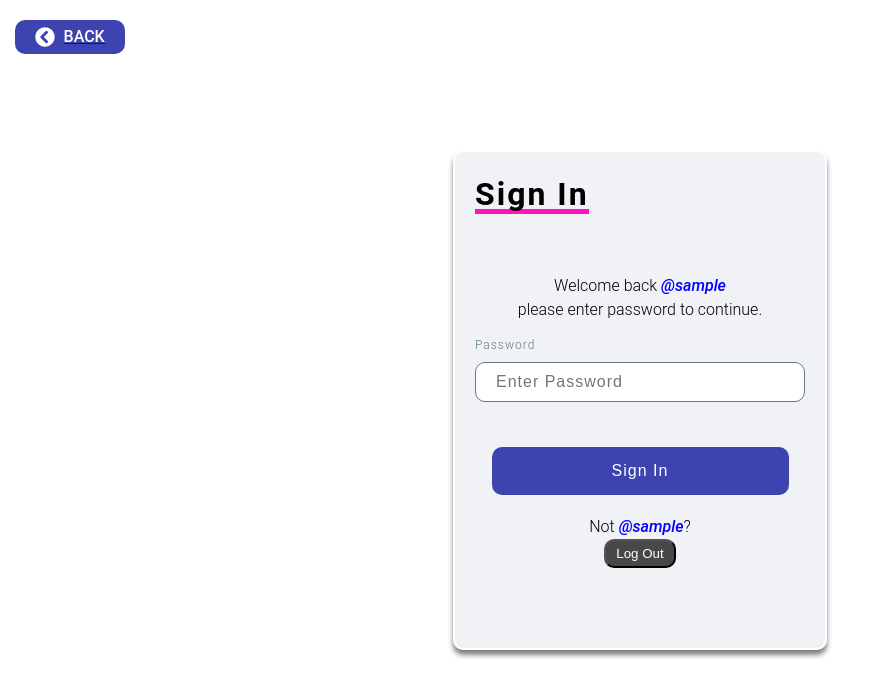
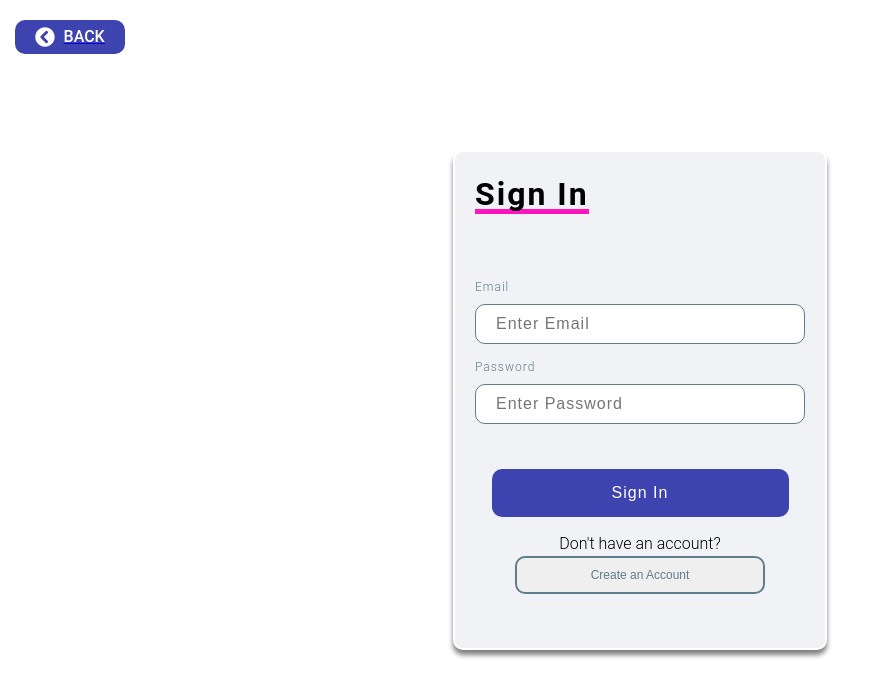
Before and after one commit to keithmacdonalddev/react-tracker-client, a React (Create React App) app: page /login in a window 1280 px wide. Shown: the top 696 px of the page, without its empty margins (0-878 px from the left). Built offline with nearby package versions, Linux system fonts and the light colour scheme; sample sign-in values are in the browser's storage.

Commit message:
fixed users/friends logic

```diff
--- a/src/components/LoginForm/LoginForm.js
+++ b/src/components/LoginForm/LoginForm.js
@@ -2,7 +2,7 @@
 import React, { useState, useEffect } from 'react';
 import { useSelector, useDispatch } from 'react-redux';
 import { Link, useHistory } from 'react-router-dom';
-import { getUserDetails, login, logout } from '../../store/actions/userActions';
+import { getUserDetails, login } from '../../store/actions/userActions';
 
 // Actions
 import { showComponent } from 'store/actions/navigationActions';
@@ -24,14 +24,14 @@ const LoginForm = () => {
 		dispatch(login(email, password));
 	};
 
-	const handleReLogin = (event) => {
-		event.preventDefault();
-		dispatch(login(userInfo.email, password));
-	};
+	// const handleReLogin = (event) => {
+	// 	event.preventDefault();
+	// 	dispatch(login(userInfo.email, password));
+	// };
 
-	const handleLogout = () => {
-		dispatch(logout());
-	};
+	// const handleLogout = () => {
+	// 	dispatch(logout());
+	// };
 
 	const { userInfo, loading, error } = useSelector((state) => state.userLogin);
 	const loggedIn = useSelector((state) => state.loggedIn);
@@ -69,39 +69,6 @@ const LoginForm = () => {
 			{loading && <h6>loading...</h6>}
 
 			{userInfo ? (
-				<form className={classname.formContainer} onSubmit={handleReLogin}>
-					<div className={classname.inputBox}>
-						<div className={classname.welcome_back_container}>
-							<div className={classname.welcome_back_line_one}>
-								Welcome back <span className={classname.welcome_back_username_span}>@{userInfo.username}</span>
-							</div>
-							<div className={classname.welcome_back_line_two}>please enter password to continue.</div>
-						</div>
-					</div>
-					<div className={classname.inputBox}>
-						<span className={classname.inputSpan}>
-							<label>Password</label>
-						</span>
-						<input
-							type='password'
-							value={password}
-							className={classname.input}
-							placeholder='Enter Password'
-							onChange={(e) => setPassword(e.target.value)}
-						/>
-					</div>
-
-					<button className={classname.inputSubmit} type='submit'>
-						Sign In
-					</button>
-					<div className={classname.not_correct_user_question}>
-						Not <span className={classname.welcome_back_username_span}>@{userInfo.username}</span>?
-					</div>
-					<button onClick={() => handleLogout()} className={classname.logout_button}>
-						Log Out
-					</button>
-				</form>
-			) : (
 				<>
 					<form className={classname.formContainer} onSubmit={handleSubmit}>
 						<div className={classname.inputBox}>
@@ -141,7 +108,7 @@ const LoginForm = () => {
 						</Link>
 					</div>
 				</>
-			)}
+			) : null}
 		</div>
 	);
 };
--- a/src/views/Users/UsersView/UsersList/Friends.js
+++ b/src/views/Users/UsersView/UsersList/Friends.js
@@ -43,7 +43,7 @@ const Friends = () => {
 
 	useEffect(() => {
 		dispatch(getUsers());
-	}, []);
+	}, [dispatch]);
 
 	return (
 		<div className={classname.users_box_list_container}>
```
